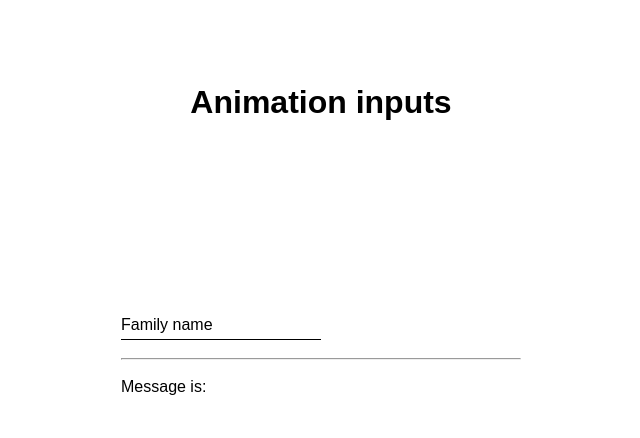
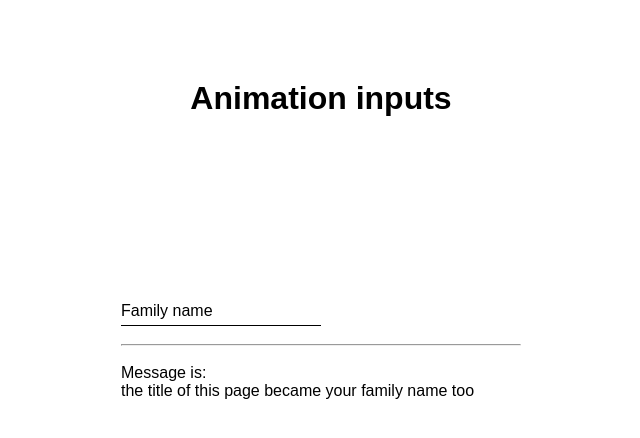
Before and after one commit to nadhemjbeli/input_animation, a plain HTML site: page index.html in a window 1280 px wide. Shown: the whole page, without its empty margins (319-959 px from the left). Drawn offline with nearby package versions, Linux system fonts and the light colour scheme.

Commit message:
another commit

```diff
--- a/index.html
+++ b/index.html
@@ -5,12 +5,12 @@
     <meta name="viewport" content="width=device-width, initial-scale=1.0" />
     <meta http-equiv="X-UA-Compatible" content="ie=edge" />
     <link rel="stylesheet" href="style.css" />
-    <title>Document</title>
   </head>
   <body>
     <h1>Animation inputs</h1>
 
     <div id="app">
+      <title>{{message}}</title>
       <div class="form">
         <input
           type="text"
@@ -28,6 +28,7 @@
       <hr />
       <br />
       <p>Message is: {{ message }}</p>
+      <p>the title of this page became your family name too</p>
     </div>
     <script src="https://cdn.jsdelivr.net/npm/vue/dist/vue.js"></script>
     <script>
```
